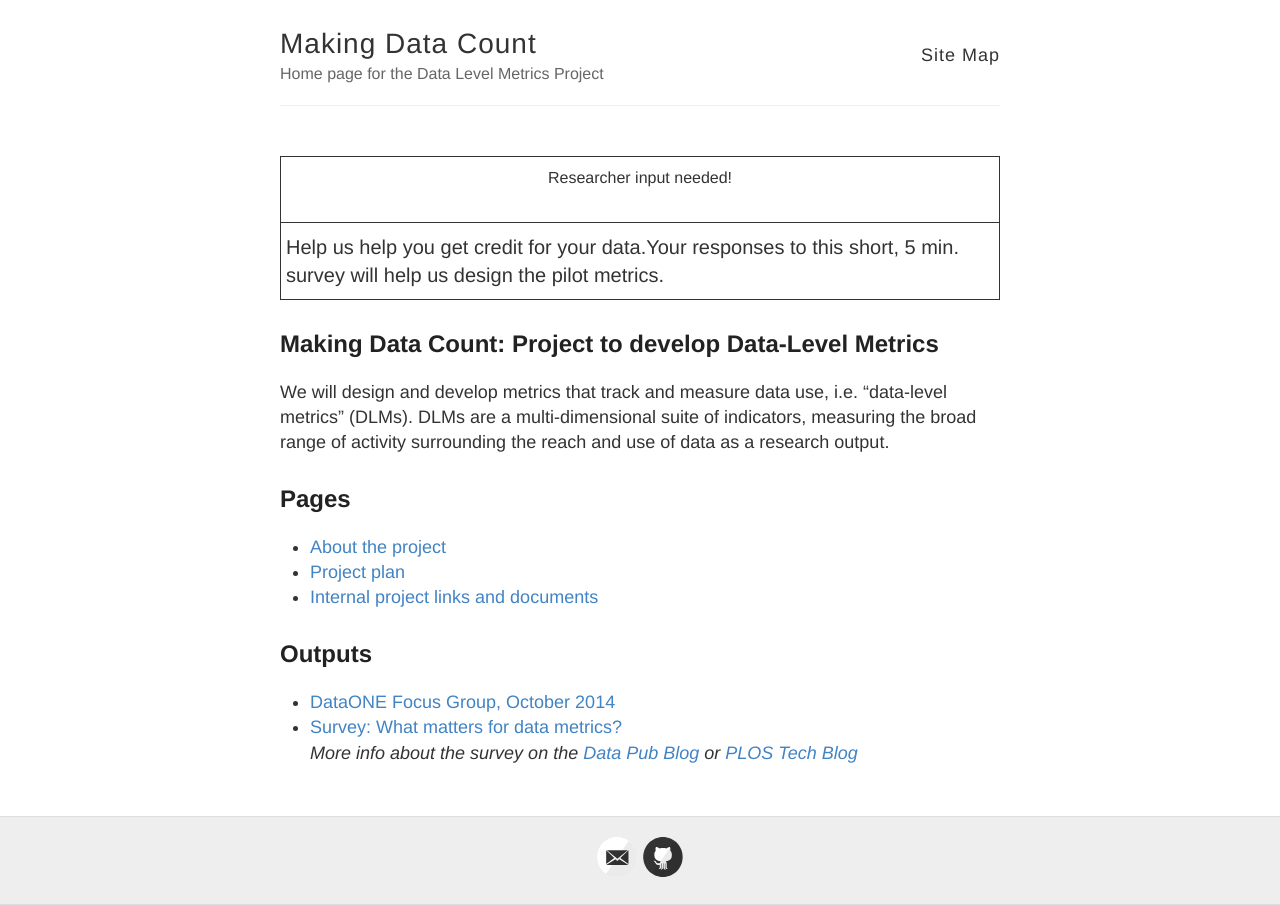
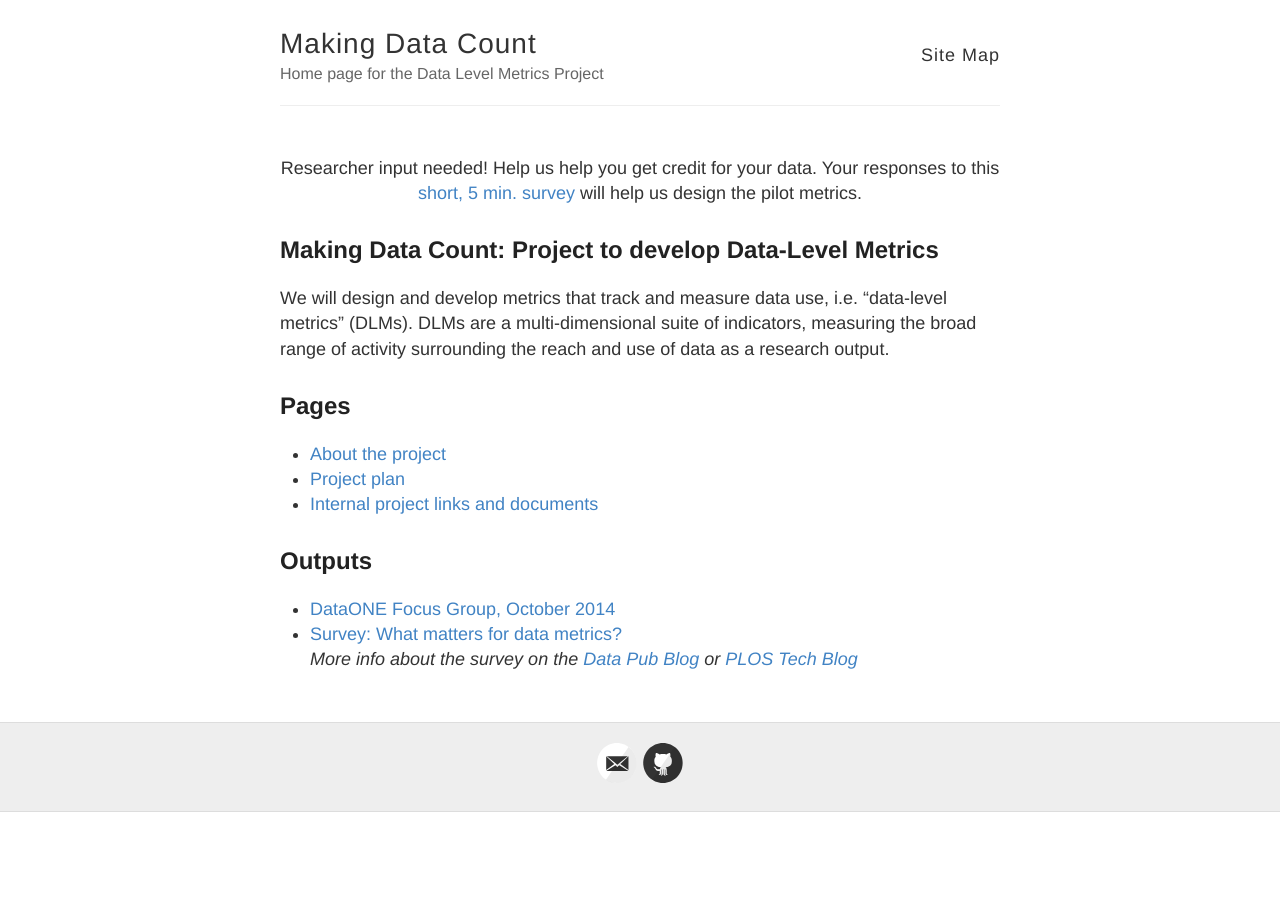
Before and after one commit to lagotto/MDC, a Jekyll site: the page built from index.html, in a window 1280 px wide. Built offline with Jekyll 4.4.1, drawn with Linux system fonts in a browser that asks for light colours.

Commit message:
tweaks3 banner

```diff
--- a/index.html
+++ b/index.html
@@ -4,14 +4,7 @@ layout: default
 <head>
 <link rel="shortcut icon" href="/MDC/favicon.ico" type="image/x-icon">
 <link rel="icon" href="/MDC/favicon.ico" type="image/x-icon">
-<style type="text/css">
-.tg  {border-collapse:collapse;border-spacing:0;}
-.tg td{font-family:helvetica, sans-serif;font-size:20px;padding:10px 5px;border-style:solid;border-width:1px;overflow:hidden;word-break:normal;}
-.tg th{font-family:helvetica, sans-serif;font-size:16px;font-weight:normal;padding:10px 5px;border-style:solid;border-width:1px;overflow:hidden;word-break:normal;}
-.tg .tg-7cax{font-weight:bold;background-color:#efefef;color:#000000}
-.tg .tg-1vft{background-color:#efefef;color:#343434}
-</style>
-</head>
+
 <!-- <div class="home">
 
   <h1>Posts</h1>
@@ -26,12 +19,9 @@ layout: default
   </ul>
 -->
 
-<table class="tg">
+<table>
   <tr>
-    <th class="tg-1z9w">Researcher input needed! <br><br></th>
-  </tr>
-  <tr>
-    <td class="tg-fdty">Help us help you get credit for your data.Your responses to this short, 5 min. survey will help us design the pilot metrics.</td>
+    <th>Researcher input needed! Help us help you get credit for your data. Your responses to this <a href="http://surveymonkey.com/s/makedatacount"> short, 5 min. survey</a> will help us design the pilot metrics.</th>
   </tr>
 </table>
 
```
